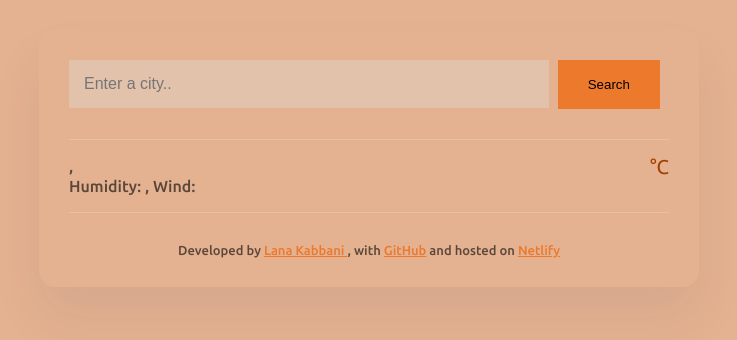
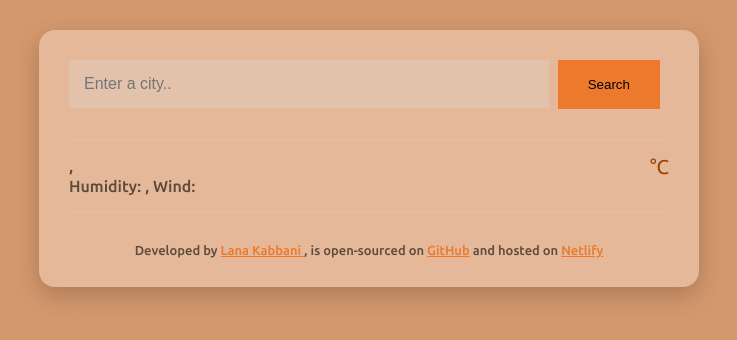
Before and after one commit to lanakbn/meteo, a plain HTML site: page index.html in a window 1280 px wide. Shown: the whole page, without its empty margins (271-1008 px from the left). Drawn offline with nearby package versions, Linux system fonts and the light colour scheme; no server answers.

Commit message:
changed of footer and css

```diff
--- a/index.html
+++ b/index.html
@@ -55,10 +55,10 @@
       </main>
 
       <footer>
-        Developed by <a href="https://github.com/lanakbn">Lana Kabbani </a>,
-        with <a href="https://github.com/lanakbn/my-app">GitHub</a> and hosted
-        on
-        <a href="">Netlify</a>
+        Developed by <a href="https://github.com/lanakbn">Lana Kabbani </a>, is
+        open-sourced on
+        <a href="https://github.com/lanakbn/my-app">GitHub</a> and hosted on
+        <a href="https://my-weather-apppp.netlify.app/">Netlify</a>
       </footer>
     </div>
     <script src="src/index.js"></script>
--- a/src/style.css
+++ b/src/style.css
@@ -1,5 +1,5 @@
 body {
-  background-color: rgb(228, 178, 144);
+  background-color: rgb(212, 152, 109);
 
   font-family: "Ubuntu", sans-serif;
 }
@@ -9,9 +9,10 @@ a {
 
 .weather-app {
   color: rgb(67, 53, 29);
+  background-color: rgb(228, 184, 152);
   max-width: 600px;
   margin: 30px auto;
-  box-shadow: 0 30px 50px rgba(65, 50, 100, 0.08);
+  box-shadow: 0 8px 25px rgba(0, 0, 0, 0.2);
   border-radius: 16px;
   padding: 30px;
 }
```
